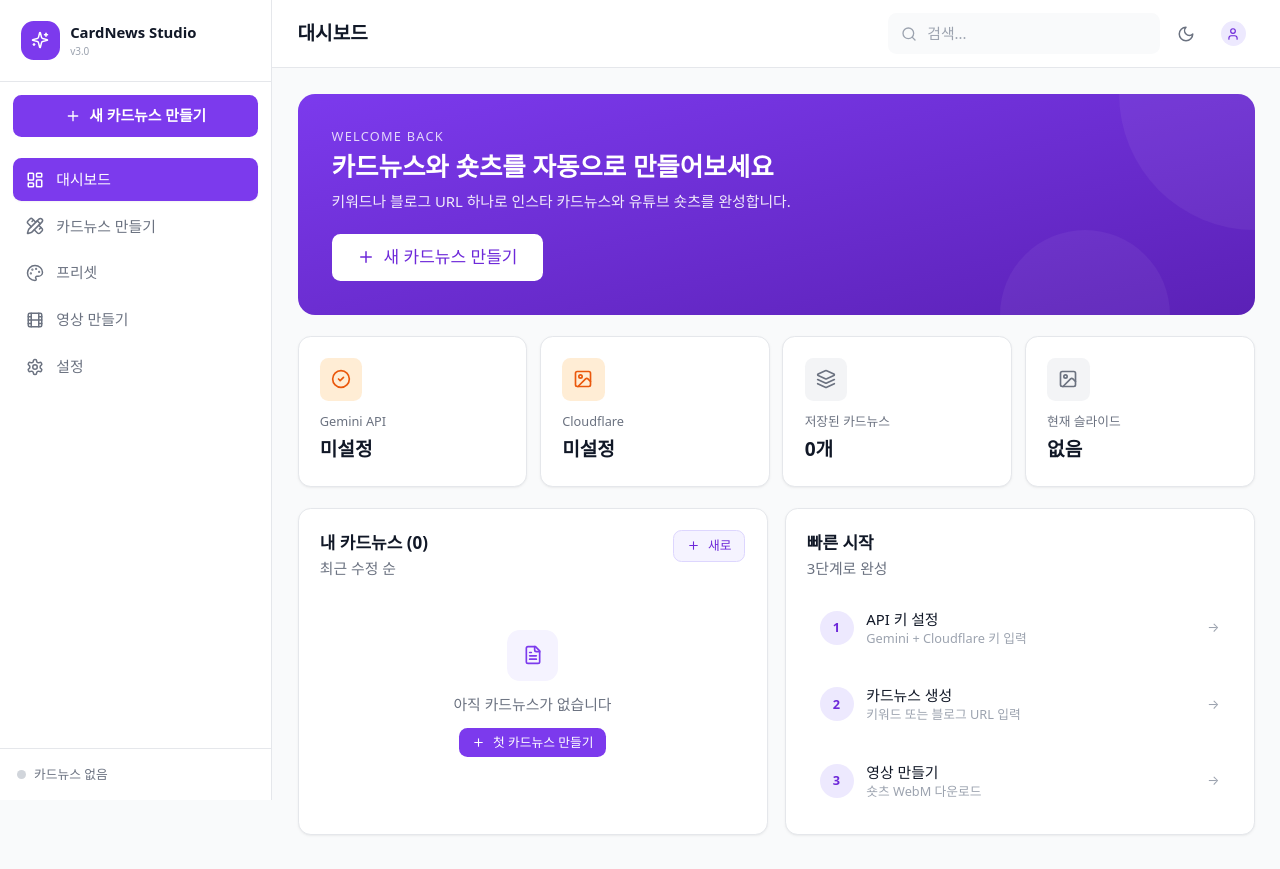
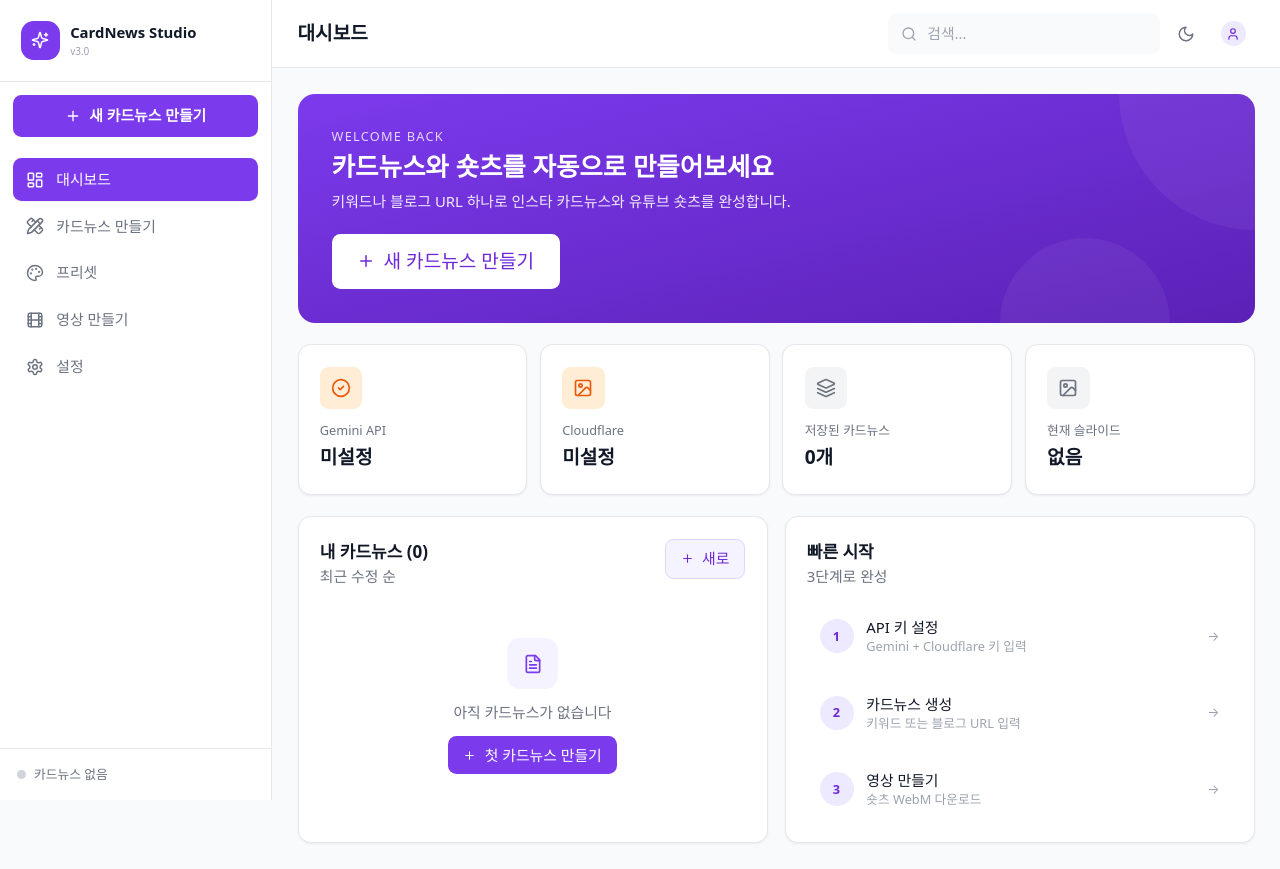
Before and after one commit to dodopapa79/cardnews-studio, a Next.js app: page / in a window 1280 px wide. Built offline with nearby package versions, Linux system fonts and the light colour scheme; a web font is replaced by a local one.

Commit message:
Add files via upload

```diff
--- a/src/components/ui/Button.tsx
+++ b/src/components/ui/Button.tsx
@@ -28,13 +28,14 @@ export function Button({
       disabled={disabled || loading}
       className={clsx(
         'inline-flex items-center justify-center gap-2 font-medium rounded-lg transition-colors disabled:opacity-50 disabled:cursor-not-allowed',
-        size === 'sm' && 'text-xs px-3 py-1.5',
-        size === 'md' && 'text-sm px-4 py-2',
-        size === 'lg' && 'text-base px-6 py-2.5',
+        size === 'sm' && 'text-sm px-3.5 py-2',
+        size === 'md' && 'text-base px-4 py-2.5',
+        size === 'lg' && 'text-lg px-6 py-3',
         variant === 'primary' && 'bg-primary-600 text-white hover:bg-primary-700',
         variant === 'secondary' &&
           'bg-primary-50 text-primary-700 hover:bg-primary-100 border border-primary-200',
-        variant === 'ghost' && 'text-ink-secondary hover:bg-surface-hover',
+        variant === 'ghost' &&
+          'text-ink-secondary hover:bg-surface-hover',
         variant === 'danger' && 'bg-red-500 text-white hover:bg-red-600',
         className
       )}
```
